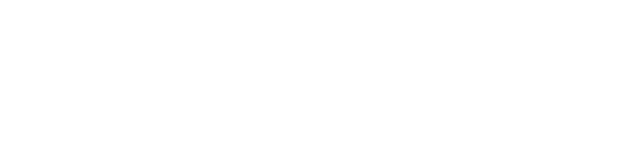
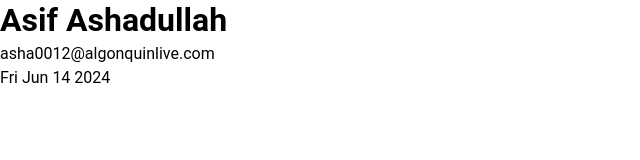
Before and after one commit to asha0012-asif/asha0012-PWA-project, a plain HTML site: page index.html in a window 1280 px wide. Shown: the whole page, without its empty margins (0-640 px from the left). Drawn offline with Linux system fonts and the light colour scheme.

Commit message:
test | modified index.html

```diff
--- a/index.html
+++ b/index.html
@@ -10,6 +10,9 @@
     </head>
 
     <body>
+        <h1>Asif Ashadullah</h1>
+        <p>asha0012@algonquinlive.com</p>
+        <p id="date"></p>
 
         <script src="./js/main.js"></script>
     </body>
--- a/js/main.js
+++ b/js/main.js
@@ -1,5 +1,7 @@
 const APP = {
     init: () => {
+        document.getElementById("date").innerText = new Date().toDateString();
+
         APP.registerSW();
     },
 
```
